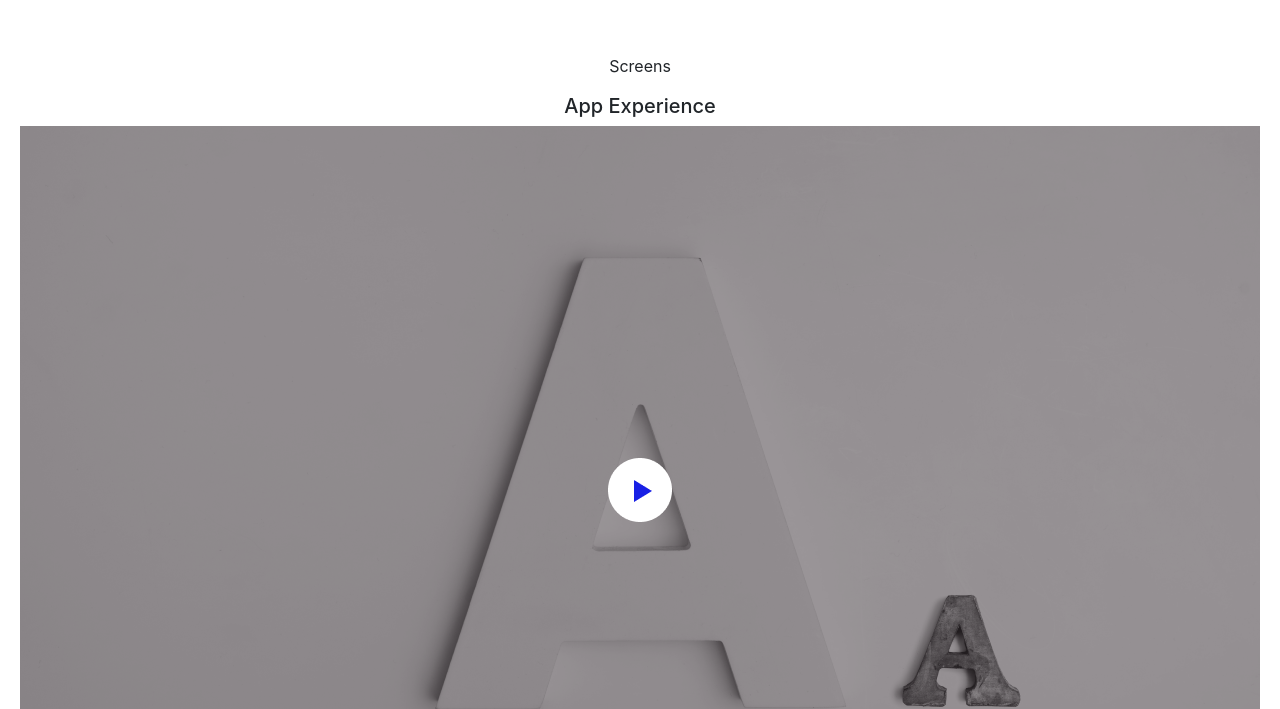
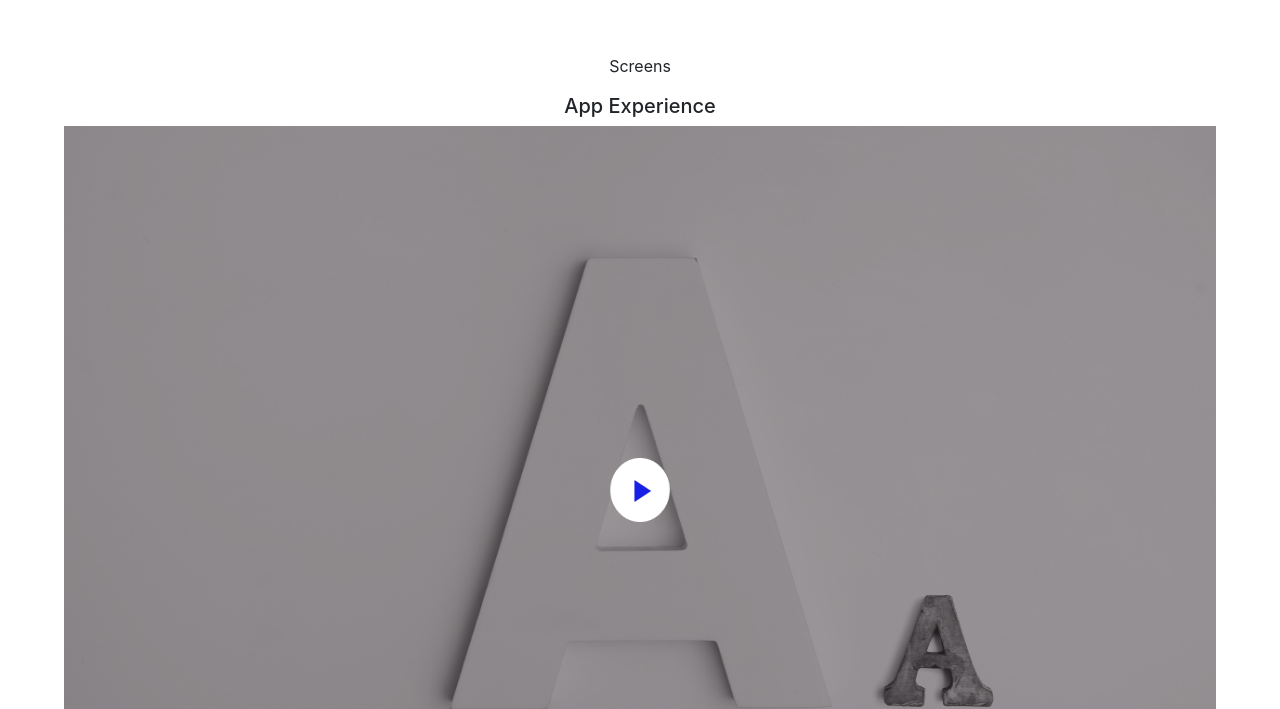
Before and after one commit to Bobaddey/iRemember, a plain HTML site: page index.html in a window 1280 px wide. Shown: the part 1916-2625 px from the top of the page. Drawn offline with nearby package versions, Linux system fonts and the light colour scheme.

Commit message:
Update iremember.css

```diff
--- a/iremember.css
+++ b/iremember.css
@@ -115,7 +115,7 @@
 
 }
 .app-video{
-    width: 1240px;
+    width: 90%;
     height: 728px;
 }
 .frame2{
```
